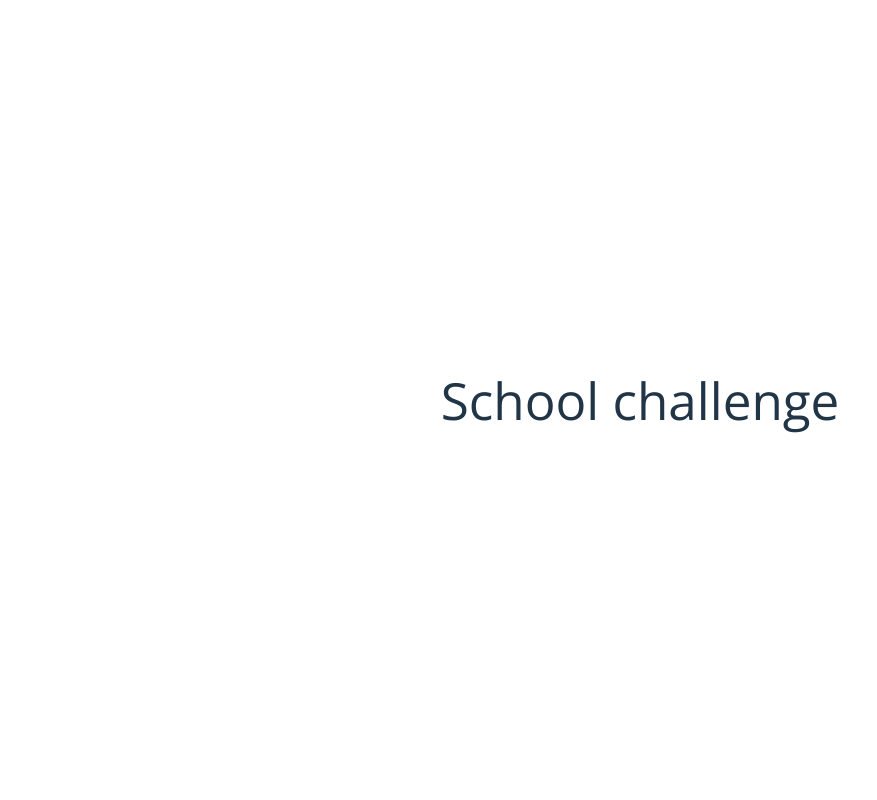
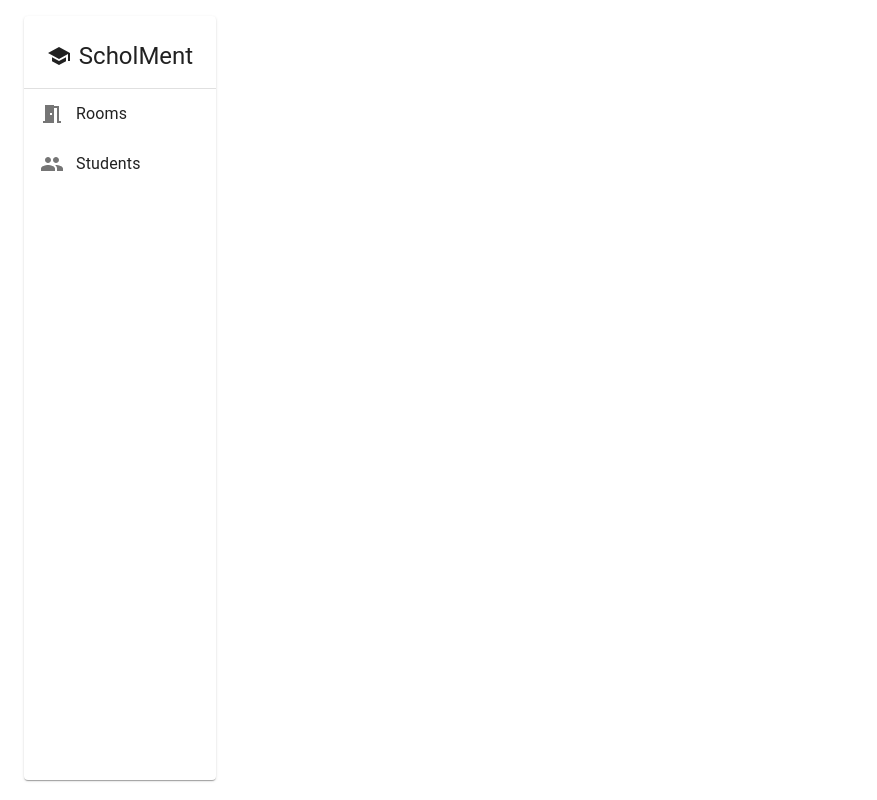
Before and after one commit to lucjdo/schoment, a React (Vite) app: page / in a window 1280 px wide. Shown: the whole page, without its empty margins (0-877 px from the left). Built offline with nearby package versions, Linux system fonts and the light colour scheme.

Commit message:
feat: styling config

```diff
--- a/src/App.css
+++ b/src/App.css
@@ -1,6 +1,4 @@
 #root {
-  max-width: 1280px;
-  margin: 0 auto;
-  padding: 2rem;
-  text-align: center;
+  padding: 0.5rem 1rem;
+  font-family: 'Open Sans', Inter, system-ui, Avenir, Helvetica, Arial, sans-serif;
 }
--- a/src/App.tsx
+++ b/src/App.tsx
@@ -1,9 +1,19 @@
+import Menu from '@containers/Menu'
+import { Box, Grid } from '@mui/material';
 import './App.css'
 
 function App() {
   return (
     <div>
-      <h1>School challenge</h1>
+    <Box sx={{ flexGrow: 1 }}>
+      <Grid container spacing={2}>
+        <Grid item xs={2}>
+          <Menu />
+        </Grid>
+        <Grid item xs={10}>
+        </Grid>
+      </Grid>
+    </Box>
     </div>
   )
 }
--- a/src/index.css
+++ b/src/index.css
@@ -23,13 +23,6 @@ a:hover {
   color: #535bf2;
 }
 
-body {
-  margin: 0;
-  display: flex;
-  place-items: center;
-  min-width: 320px;
-  min-height: 100vh;
-}
 
 h1 {
   font-size: 3.2em;
--- a/tsconfig.json
+++ b/tsconfig.json
@@ -5,6 +5,11 @@
     "lib": ["ES2020", "DOM", "DOM.Iterable"],
     "module": "ESNext",
     "skipLibCheck": true,
+    "baseUrl": "./",
+    "paths": {
+      "@components/*": ["src/components/*"],
+      "@containers/*": ["src/containers/*"],
+    },
 
     /* Bundler mode */
     "moduleResolution": "bundler",
--- a/vite.config.ts
+++ b/vite.config.ts
@@ -4,4 +4,10 @@ import react from '@vitejs/plugin-react-swc'
 // https://vitejs.dev/config/
 export default defineConfig({
   plugins: [react()],
+  resolve: {
+    alias: {
+      '@components': '/src/components',
+      '@containers': '/src/containers'
+    }
+  }
 })
```
